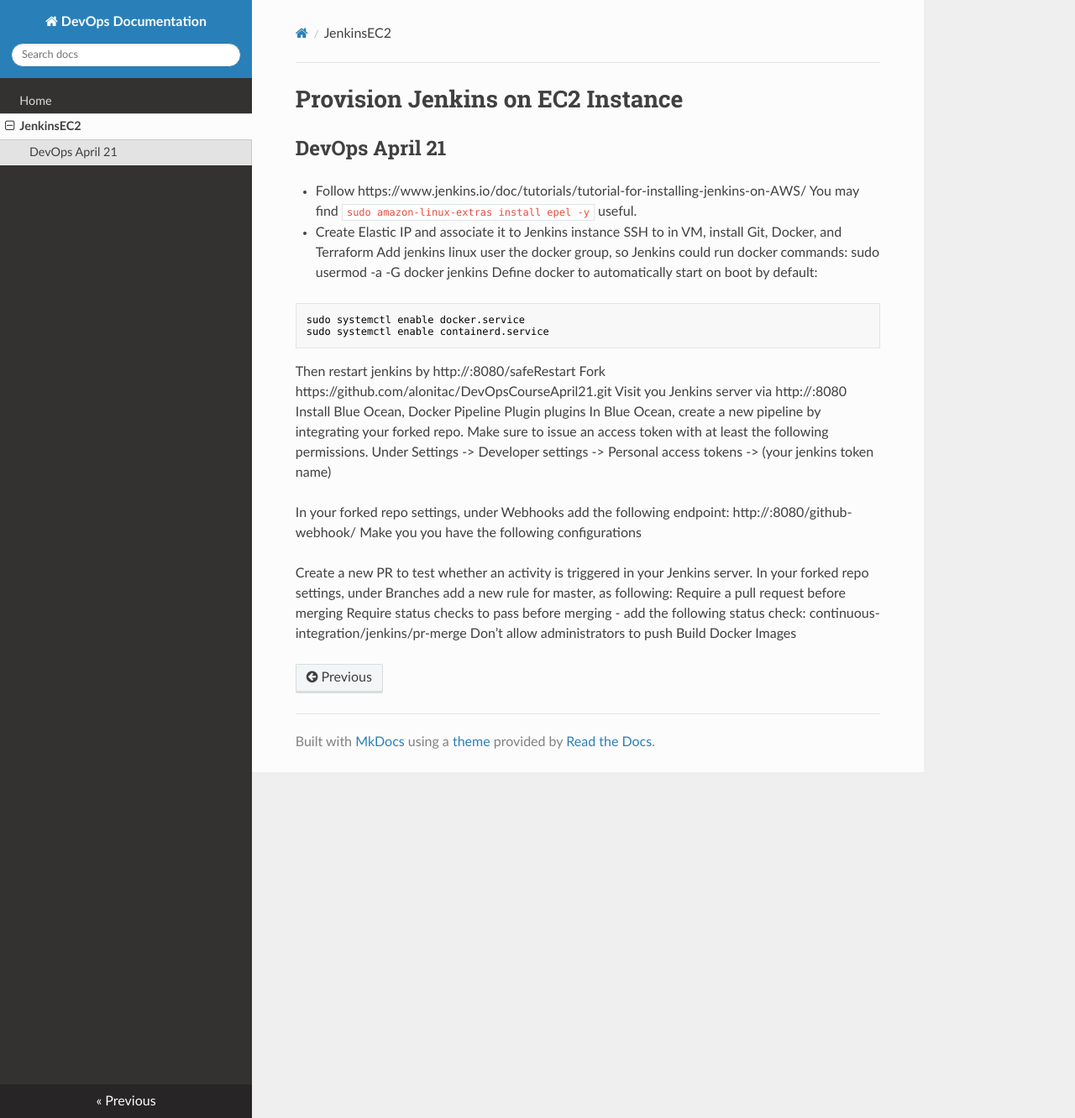
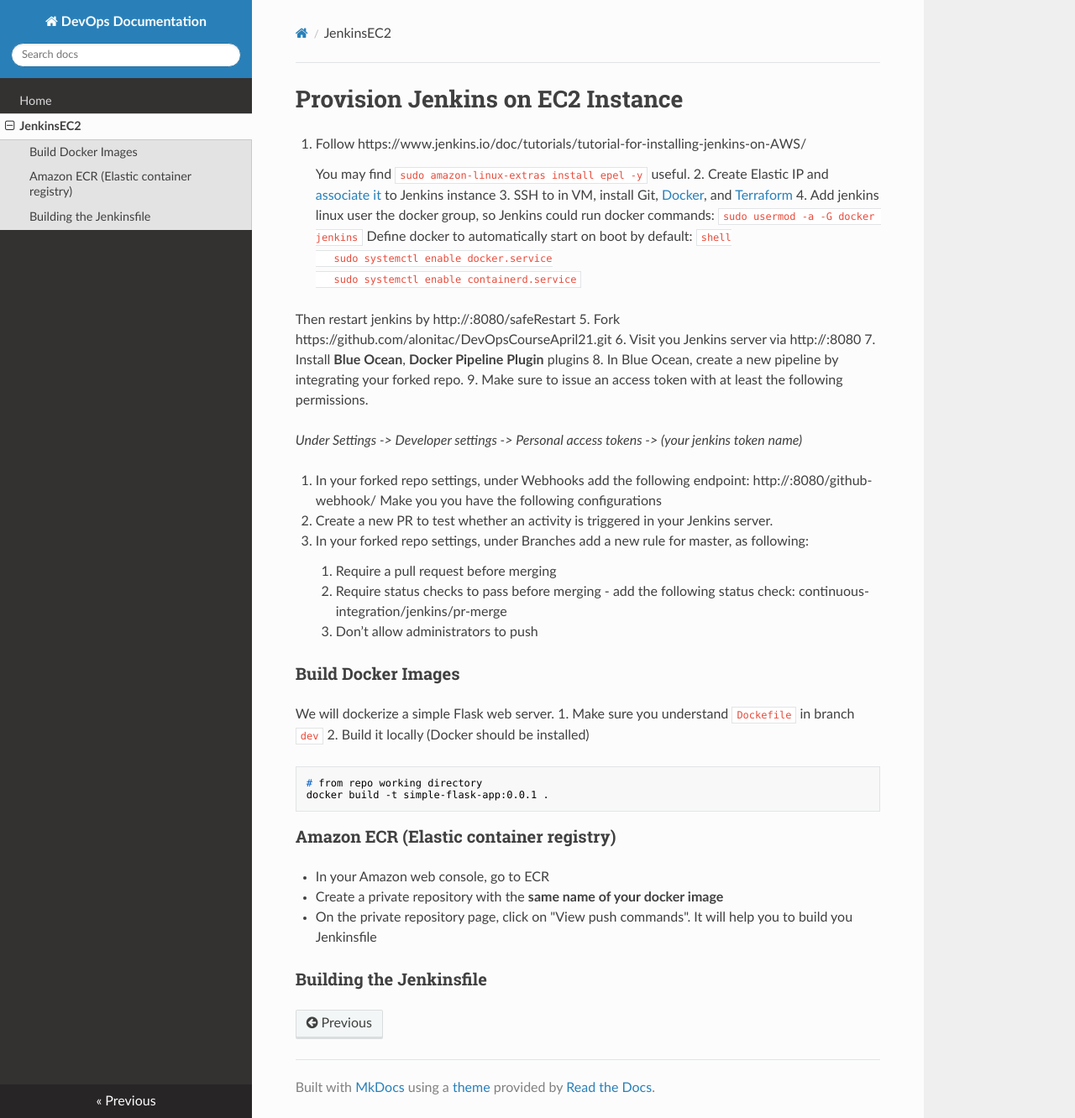
Before and after one commit to walladallel/DevOpsCourseApril21, an MkDocs documentation site: the page built from docs/docs/jenkinsEC2.md, in a window 1280 px wide and 1332 px high. Shown: the whole window at 84% size. Built offline with MkDocs 1.6.1, drawn with Linux system fonts in a browser that asks for light colours; nearby versions of some CDN libraries.

Commit message:
simple dockerized flask app

````diff
--- a/docs/docs/jenkinsEC2.md
+++ b/docs/docs/jenkinsEC2.md
@@ -1,31 +1,51 @@
 # Provision Jenkins on EC2 Instance
-## DevOps April 21
-- Follow https://www.jenkins.io/doc/tutorials/tutorial-for-installing-jenkins-on-AWS/
-You may find `sudo amazon-linux-extras install epel -y` useful.
-- Create Elastic IP and associate it to Jenkins instance
-SSH to in VM, install Git, Docker, and Terraform
-Add jenkins linux user the docker group, so Jenkins could run docker commands:
-sudo usermod -a -G docker jenkins
-Define docker to automatically start on boot by default:
-```shell
-sudo systemctl enable docker.service
-sudo systemctl enable containerd.service
-```
+1. Follow https://www.jenkins.io/doc/tutorials/tutorial-for-installing-jenkins-on-AWS/
 
-Then restart jenkins by http://<ip>:8080/safeRestart
-Fork https://github.com/alonitac/DevOpsCourseApril21.git
-Visit you Jenkins server via http://<ip>:8080
-Install Blue Ocean, Docker Pipeline Plugin plugins
-In Blue Ocean, create a new pipeline by integrating your forked repo.
-Make sure to issue an access token with at least the following permissions. Under Settings ->  Developer settings -> Personal access tokens -> (your jenkins token name)
+    You may find `sudo amazon-linux-extras install epel -y` useful.
+2. Create Elastic IP and [associate it](https://aws.amazon.com/premiumsupport/knowledge-center/ec2-associate-static-public-ip/) to Jenkins instance
+3. SSH to in VM, install Git, [Docker](https://docs.aws.amazon.com/AmazonECS/latest/developerguide/docker-basics.html), and [Terraform](https://learn.hashicorp.com/tutorials/terraform/install-cli)
+4. Add jenkins linux user the docker group, so Jenkins could run docker commands:
+   ```
+   sudo usermod -a -G docker jenkins
+   ```
+   Define docker to automatically start on boot by default:
+   ```shell
+   sudo systemctl enable docker.service
+   sudo systemctl enable containerd.service
+   ```
 
-In your forked repo settings, under Webhooks add the following endpoint:
+   Then restart jenkins by http://<ip>:8080/safeRestart
+5. Fork https://github.com/alonitac/DevOpsCourseApril21.git
+6. Visit you Jenkins server via http://<ip>:8080
+7. Install **Blue Ocean**, **Docker Pipeline Plugin** plugins
+8. In Blue Ocean, create a new pipeline by integrating your forked repo.
+9. Make sure to issue an access token with at least the following permissions.
+
+   *Under Settings ->  Developer settings -> Personal access tokens -> (your jenkins token name)*
+
+10. In your forked repo settings, under Webhooks add the following endpoint:
 http://<ip>:8080/github-webhook/
 Make you you have the following configurations
 
-Create a new PR to test whether an activity is triggered in your Jenkins server.
-In your forked repo settings, under Branches add a new rule for master, as following:
-Require a pull request before merging
-Require status checks to pass before merging - add the following status check: continuous-integration/jenkins/pr-merge
-Don’t allow administrators to push
-Build Docker Images
+11. Create a new PR to test whether an activity is triggered in your Jenkins server.
+12. In your forked repo settings, under Branches add a new rule for master, as following:
+
+    1. Require a pull request before merging
+    2. Require status checks to pass before merging - add the following status check: continuous-integration/jenkins/pr-merge
+    3. Don’t allow administrators to push
+
+### Build Docker Images
+We will dockerize a simple Flask web server.
+1. Make sure you understand `Dockefile` in branch `dev`
+2. Build it locally (Docker should be installed)
+```shell
+# from repo working directory
+docker build -t simple-flask-app:0.0.1 .
+```
+
+### Amazon ECR (Elastic container registry)
+- In your Amazon web console, go to ECR
+- Create a private repository with the **same name of your docker image**
+- On the private repository page, click on "View push commands". It will help you to build you Jenkinsfile
+
+### Building the Jenkinsfile
````
